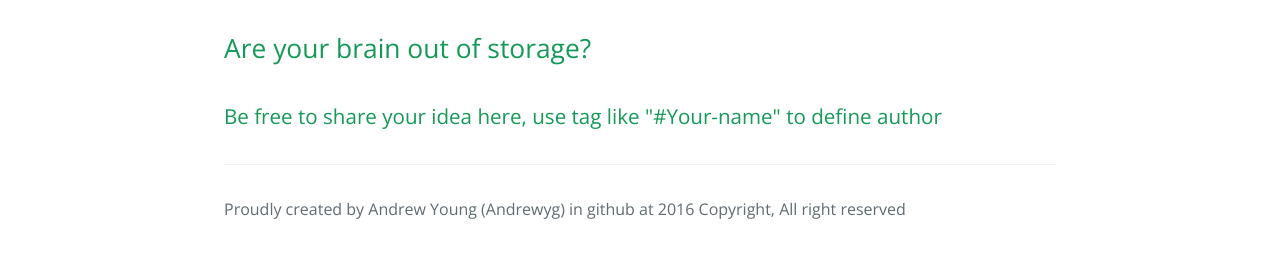
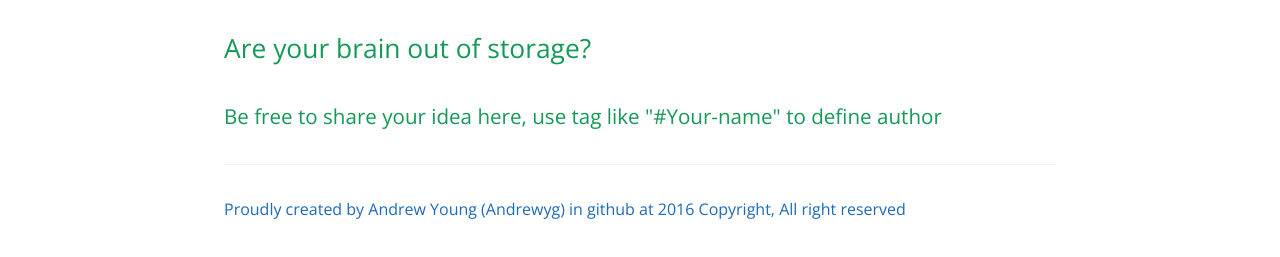
Before and after one commit to Andrewyg/andrewyg.github.io, a plain HTML site: page index.html in a window 1280 px wide. Shown: the part 405-662 px from the top of the page. Drawn offline with nearby package versions, Linux system fonts and the light colour scheme.

Commit message:
add more info of C

```diff
--- a/index.html
+++ b/index.html
@@ -26,7 +26,7 @@
 
       <footer class="site-footer">
 
-       <span>Proudly created by Andrew Young (Andrewyg) in github at 2016 Copyright, All right reserved</span>
+       <span><a href='andrewyg.github.io/copyright'>Proudly created by Andrew Young (Andrewyg) in github at 2016 Copyright, All right reserved</a></span>
       </footer>
 
     </section>
```
